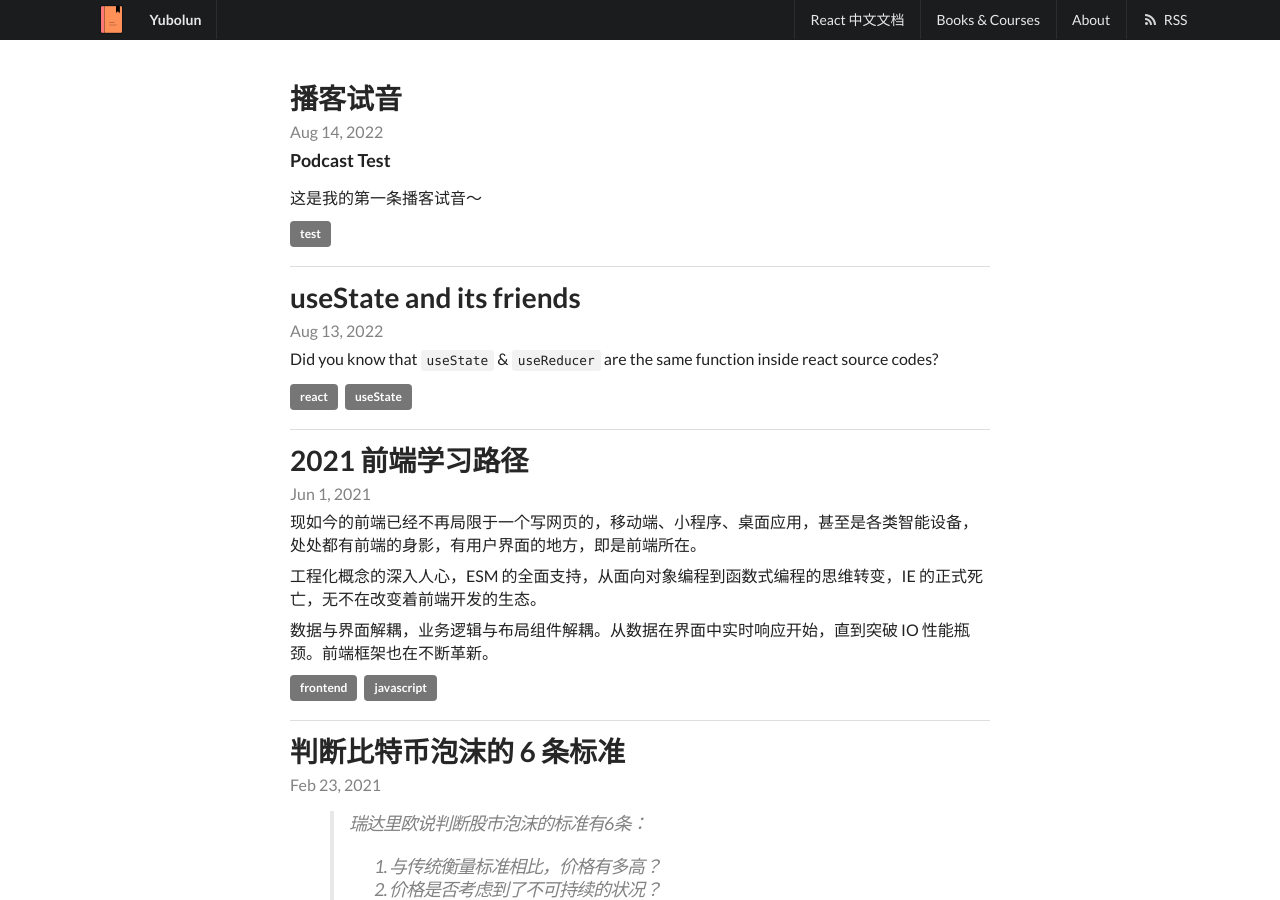
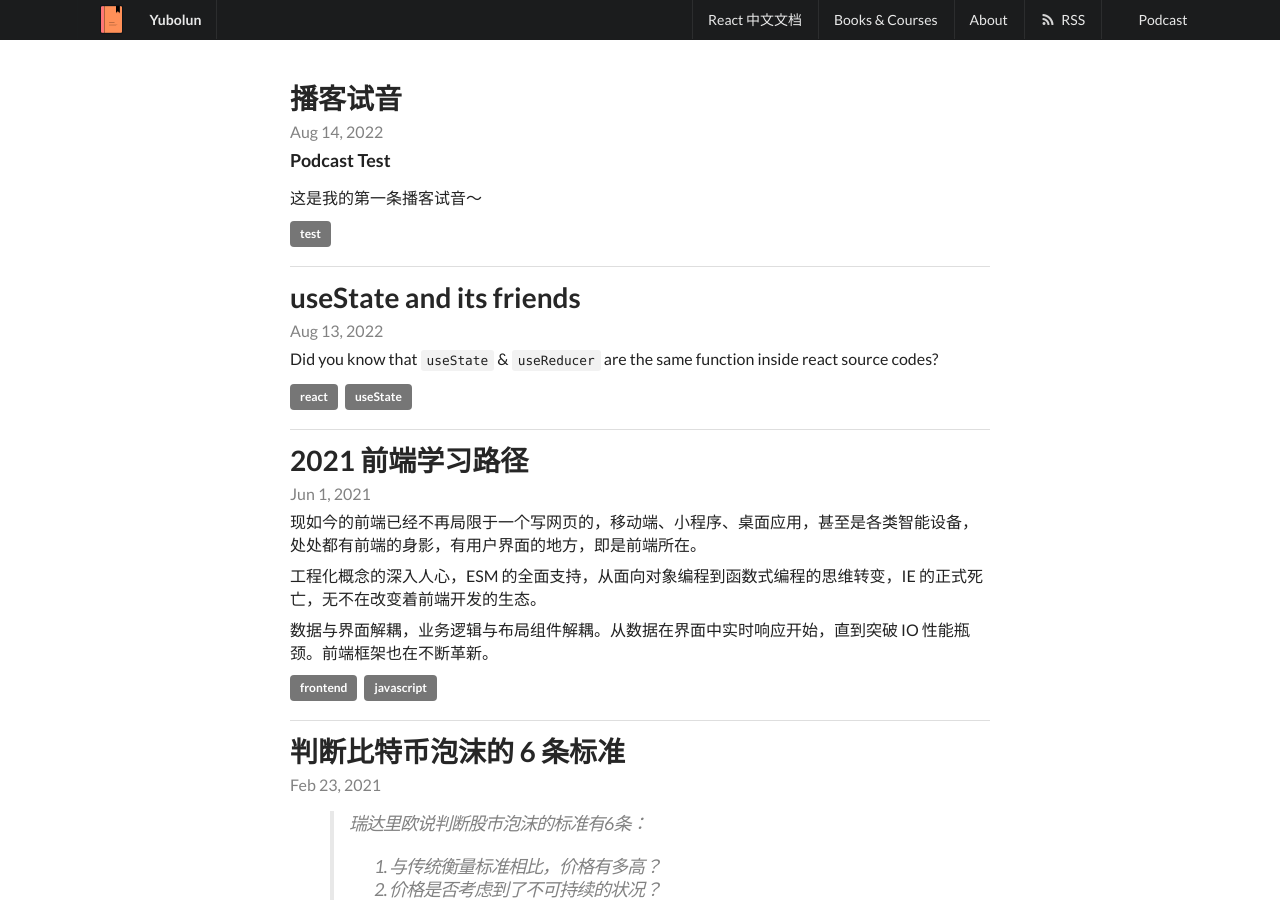
Before and after one commit to discountry/discountry.github.io, a Jekyll site: the page built from index.html, in a window 1280 px wide and 900 px high. Built offline with Jekyll 4.4.1, drawn with Linux system fonts in a browser that asks for light colours; the list of posts is cut into pages by our own code.

Commit message:
Update header.html

```diff
--- a/_includes/header.html
+++ b/_includes/header.html
@@ -17,6 +17,10 @@
         <a href="{{ "/feed.xml" | prepend: site.baseurl }}" class="item">
           <i class="rss icon"></i> RSS
         </a>
+        <a href="{{ "/podcast.xml" | prepend: site.baseurl }}" class="item">
+          <i class="podcast icon"></i> Podcast
+        </a>
+
       </div>
       <div class="mobile right floated ui dropdown icon item">
         <i class="content icon"></i>
@@ -32,6 +36,9 @@
         <a href="{{ "/feed.xml" | prepend: site.baseurl }}" class="item">
           RSS <i class="rss icon"></i>
         </a>
+            <a href="{{ "/podcast.xml" | prepend: site.baseurl }}" class="item">
+          <i class="podcast icon"></i> Podcast
+        </a>
         </div>
       </div>
     </div>
```
